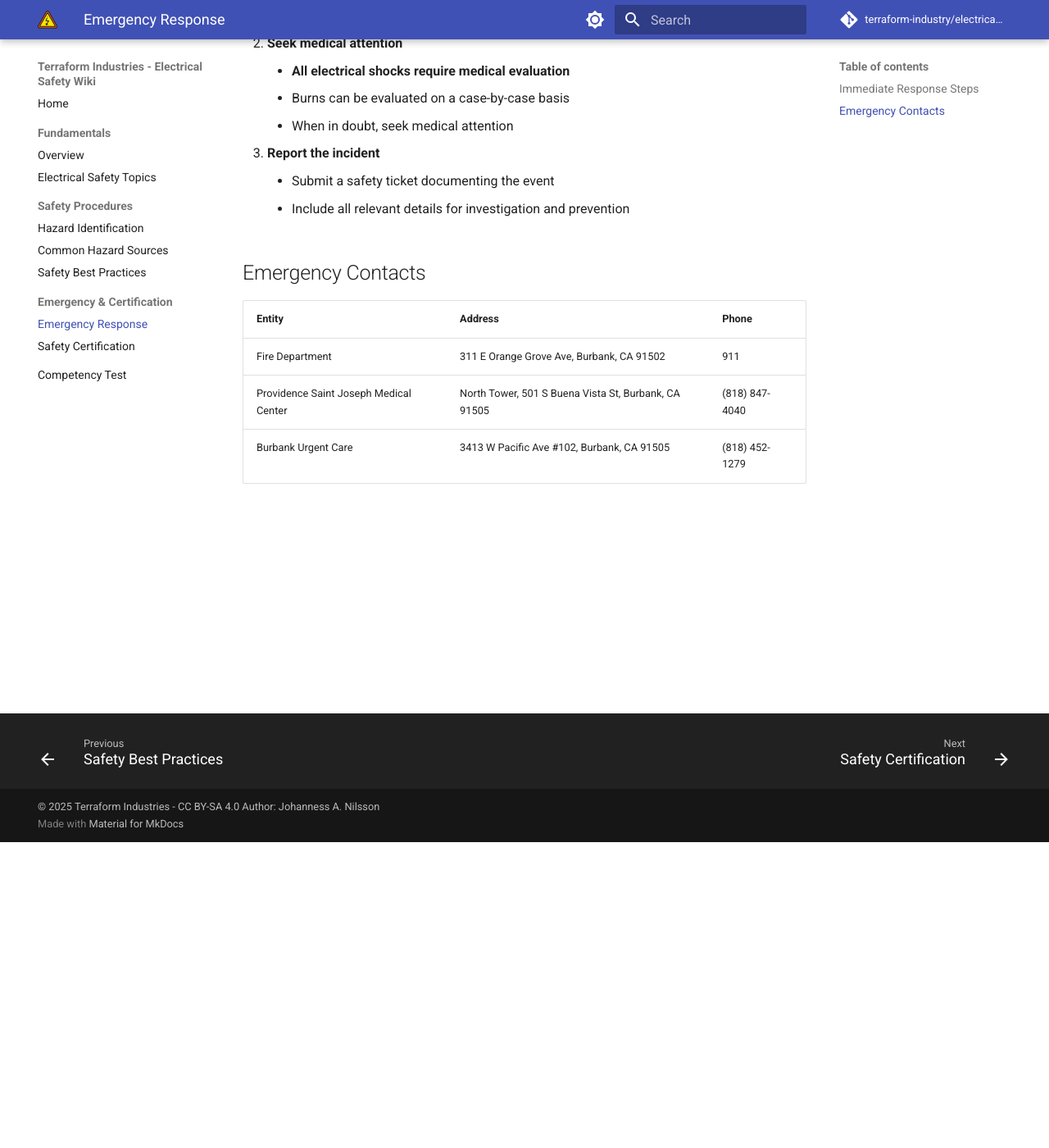
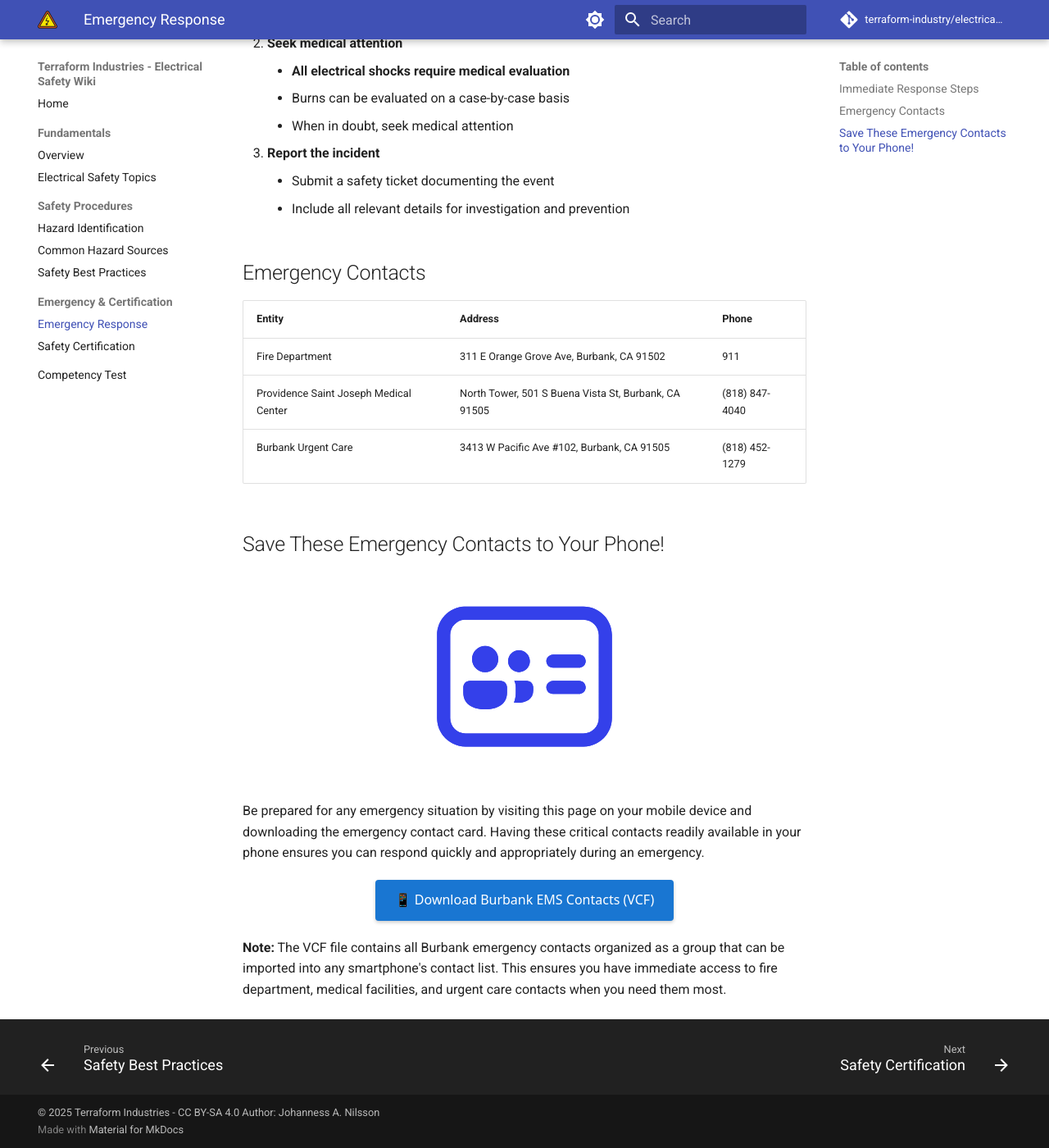
Before and after one commit to terraform-industry/electrical-safety-wiki, an MkDocs documentation site: the page built from docs/emergency/emergency-response.md, in a window 1280 px wide and 1400 px high, scrolled down 373 px. Shown: the whole window at 82% size. Built offline with MkDocs 1.6.1 and Material for MkDocs 9.7.7, drawn with Linux system fonts in a browser that asks for light colours; comment, search, counter and statistics services are not loaded.

Commit message:
Add emergency contacts VCF download feature
- Added 'Save Emergency Contacts to Your Phone' section
- Integrated contact card SVG icon
- Created Material Design download button for VCF file
- Added call-to-action for mobile users to save contacts
- Ensures employees are prepared for emergency situations

```diff
--- a/docs/emergency/emergency-response.md
+++ b/docs/emergency/emergency-response.md
@@ -32,4 +32,41 @@ date: 2025-08-13
 | Providence Saint Joseph Medical Center | North Tower, 501 S Buena Vista St, Burbank, CA 91505 | (818) 847-4040 |
 | Burbank Urgent Care                    | 3413 W Pacific Ave #102, Burbank, CA 91505           | (818) 452-1279 |
 
+## Save These Emergency Contacts to Your Phone!
+
+<div align="center">
+  <img src="../../media/contact-card-icon.svg" alt="Contact Card Icon" height="58">
+</div>
+
+Be prepared for any emergency situation by visiting this page on your mobile
+device and downloading the emergency contact card. Having these critical
+contacts readily available in your phone ensures you can respond quickly and
+appropriately during an emergency.
+
+<div align="center" style="margin: 20px 0;">
+  <a href="../../media/burbank_emergency_contacts.vcf" download
+     style="
+       display: inline-flex;
+       align-items: center;
+       background-color: #1976d2;
+       color: white;
+       padding: 12px 24px;
+       text-decoration: none;
+       border-radius: 4px;
+       box-shadow: 0 2px 4px rgba(0,0,0,0.2);
+       font-family: system-ui, -apple-system, sans-serif;
+       font-weight: 500;
+       transition: background-color 0.3s ease, box-shadow 0.3s ease;
+     "
+     onmouseover="this.style.backgroundColor='#1565c0'; this.style.boxShadow='0 4px 8px rgba(0,0,0,0.3)';"
+     onmouseout="this.style.backgroundColor='#1976d2'; this.style.boxShadow='0 2px 4px rgba(0,0,0,0.2)';">
+    📱 Download Burbank EMS Contacts (VCF)
+  </a>
+</div>
+
 <!-- markdownlint-enable -->
+
+**Note:** The VCF file contains all Burbank emergency contacts organized as a
+group that can be imported into any smartphone's contact list. This ensures you
+have immediate access to fire department, medical facilities, and urgent care
+contacts when you need them most.
```
Also changed, not shown: docs/media/contact-card-icon.svg (added), 1 other file.
